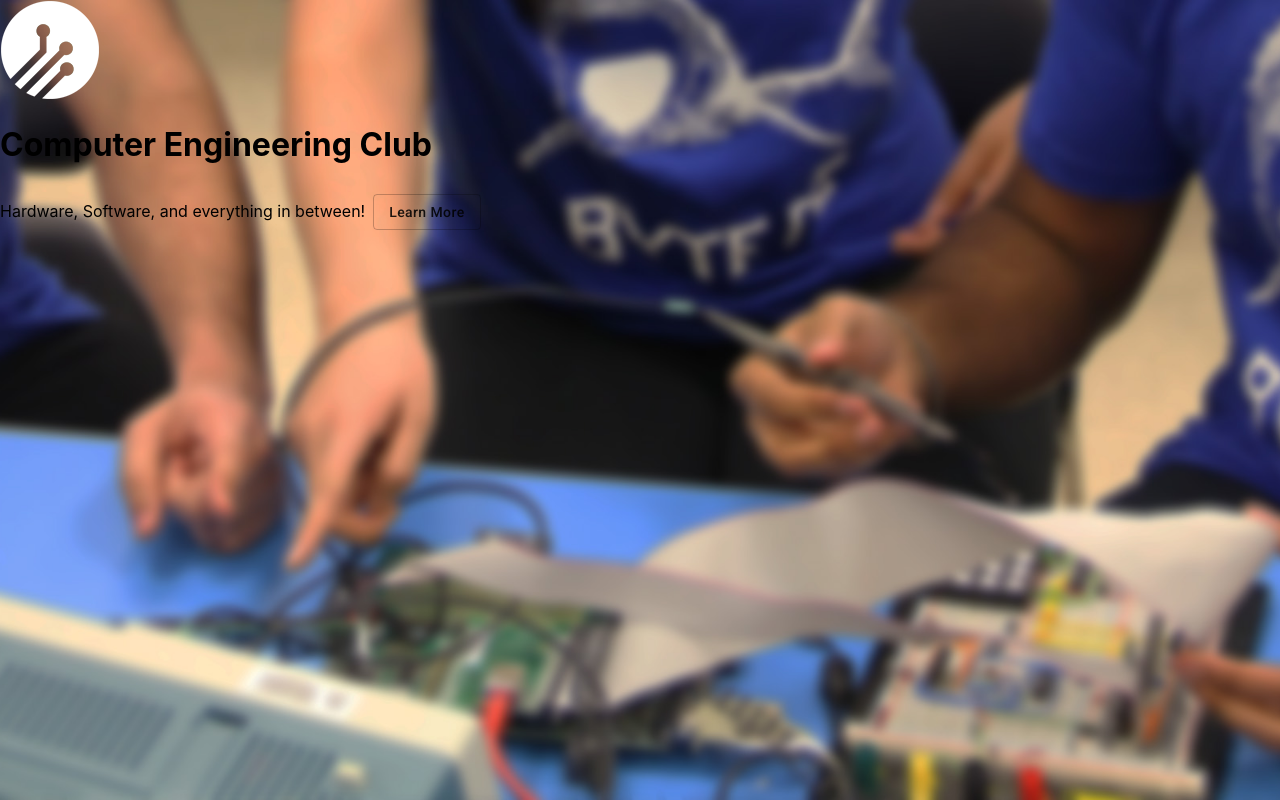
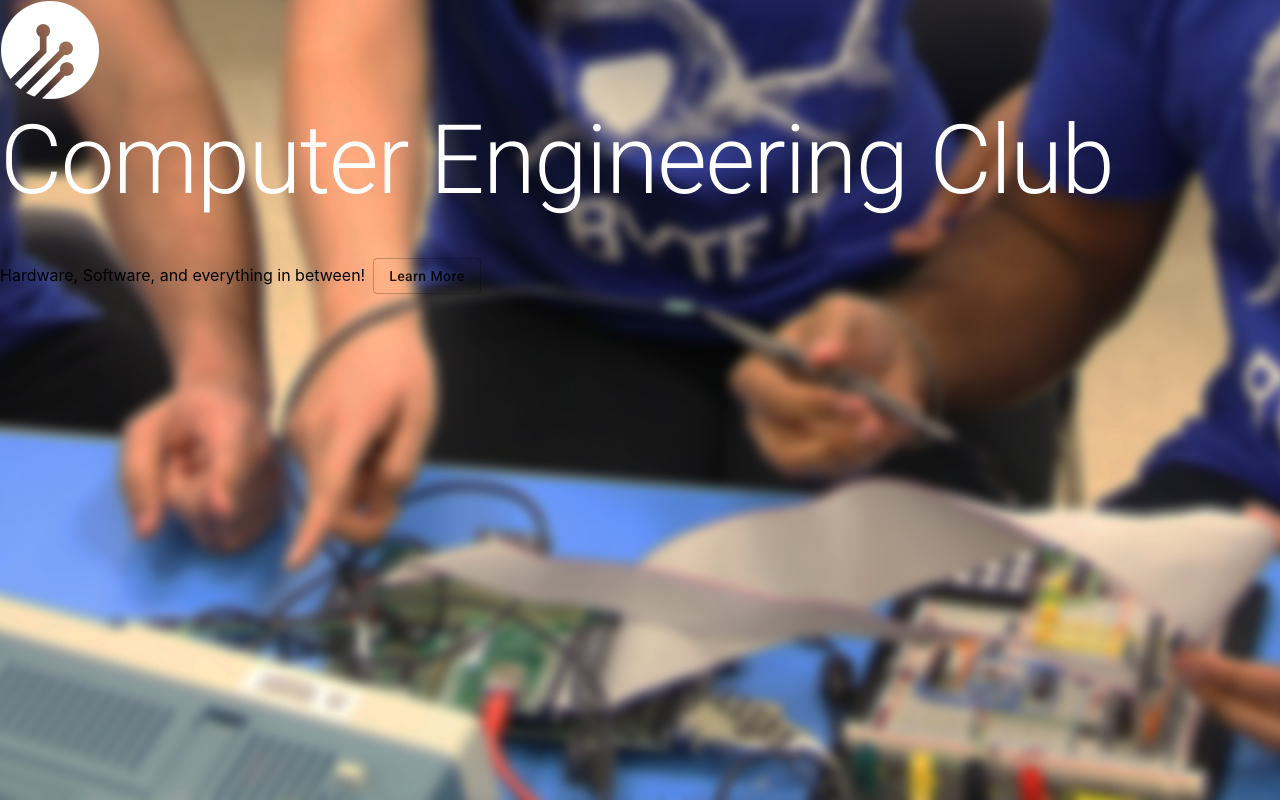
Before and after one commit to UAlbertaCompEClub/compe-site-html, a React (Create React App) app: page / in a window 1280 px wide. Built offline with nearby package versions, Linux system fonts and the light colour scheme.

Commit message:
title responds to different screen sizes

```diff
--- a/src/App.tsx
+++ b/src/App.tsx
@@ -1,5 +1,11 @@
 import React, { Suspense } from "react";
 import { BrowserRouter as Router, Route, Switch } from "react-router-dom";
+
+import { createMuiTheme, responsiveFontSizes } from "@material-ui/core/styles";
+import { ThemeProvider } from "@material-ui/styles";
+
+let theme = createMuiTheme();
+theme = responsiveFontSizes(theme);
 
 const Home = React.lazy(() => import("./pages/Home"));
 const Information = React.lazy(() => import("./pages/Information"));
@@ -28,6 +34,7 @@ const routes = [
 ];
 
 const App: React.FC = () => (
+  <ThemeProvider theme={theme}>
     <Suspense fallback={<div>Loading...</div>}>
       <Router>
         <Switch>
@@ -37,6 +44,7 @@ const App: React.FC = () => (
         </Switch>
       </Router>
     </Suspense>
+  </ThemeProvider>
 );
 
 export default App;
--- a/src/pages/Home.tsx
+++ b/src/pages/Home.tsx
@@ -1,6 +1,8 @@
 import React, { ReactElement } from "react";
 import { makeStyles, Theme } from "@material-ui/core/styles";
+
 import Button from "@material-ui/core/Button";
+import Typography from "@material-ui/core/Typography";
 
 import CompElogo from "./../img/logo-white-small.png";
 import BackgroundImage from "./../img/blurred-hardware.jpg";
@@ -18,6 +20,9 @@ const useStyles = makeStyles((theme: Theme) => ({
   button: {
     margin: theme.spacing(1),
     textTransform: "none"
+  },
+  title: {
+    color: "white"
   }
 }));
 
@@ -27,7 +32,9 @@ const Home: React.FC = (): ReactElement => {
   return (
     <div id="home" className={classes.page}>
       <img src={CompElogo} alt="CompE logo" />
-      <h1>Computer Engineering Club</h1>
+      <Typography variant="h1" gutterBottom className={classes.title}>
+        Computer Engineering Club
+      </Typography>
       <span>Hardware, Software, and everything in between!</span>
       <Button variant="outlined" className={classes.button}>
         Learn More
```
Lines whose indentation alone changed are shown as unchanged.
